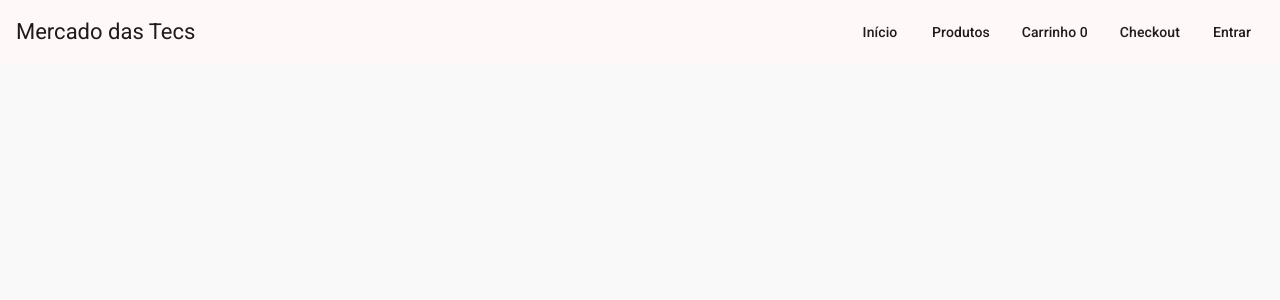
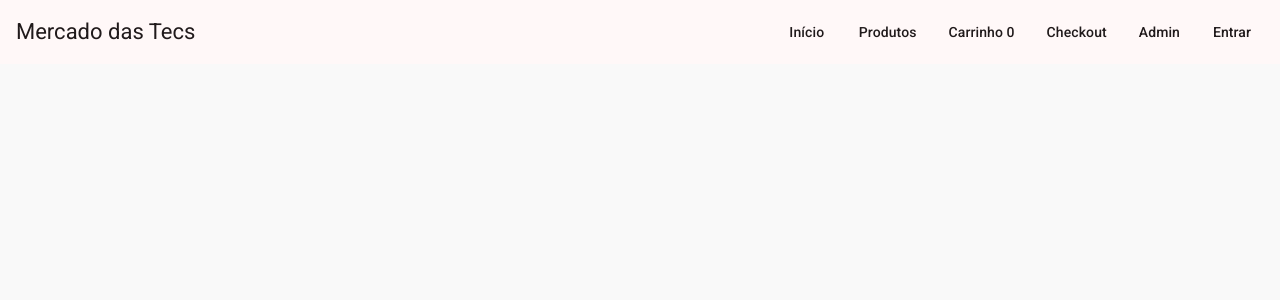
Before and after one commit to MayssaGibs/e-commerce, an Angular app: page / in a window 1280 px wide. Shown: the top 300 px of the page. Built offline with nearby package versions, Linux system fonts and the light colour scheme.

Commit message:
feat(features) adiciona botão de administrador

```diff
--- a/src/app/shared/layout/header/header.html
+++ b/src/app/shared/layout/header/header.html
@@ -7,6 +7,7 @@
 <button mat-button routerLink="/produtos">Produtos</button>
 <button mat-button routerLink="/carrinho">Carrinho {{quantidadeHeader()}}</button>
 <button mat-button routerLink="/checkout">Checkout</button>
+<button mat-button routerLink="/admin">Admin</button>
 
 @if(usuarioLogado()){
     <span class="email-usuario">{{usuarioAtual()?.email}}</span>
```
